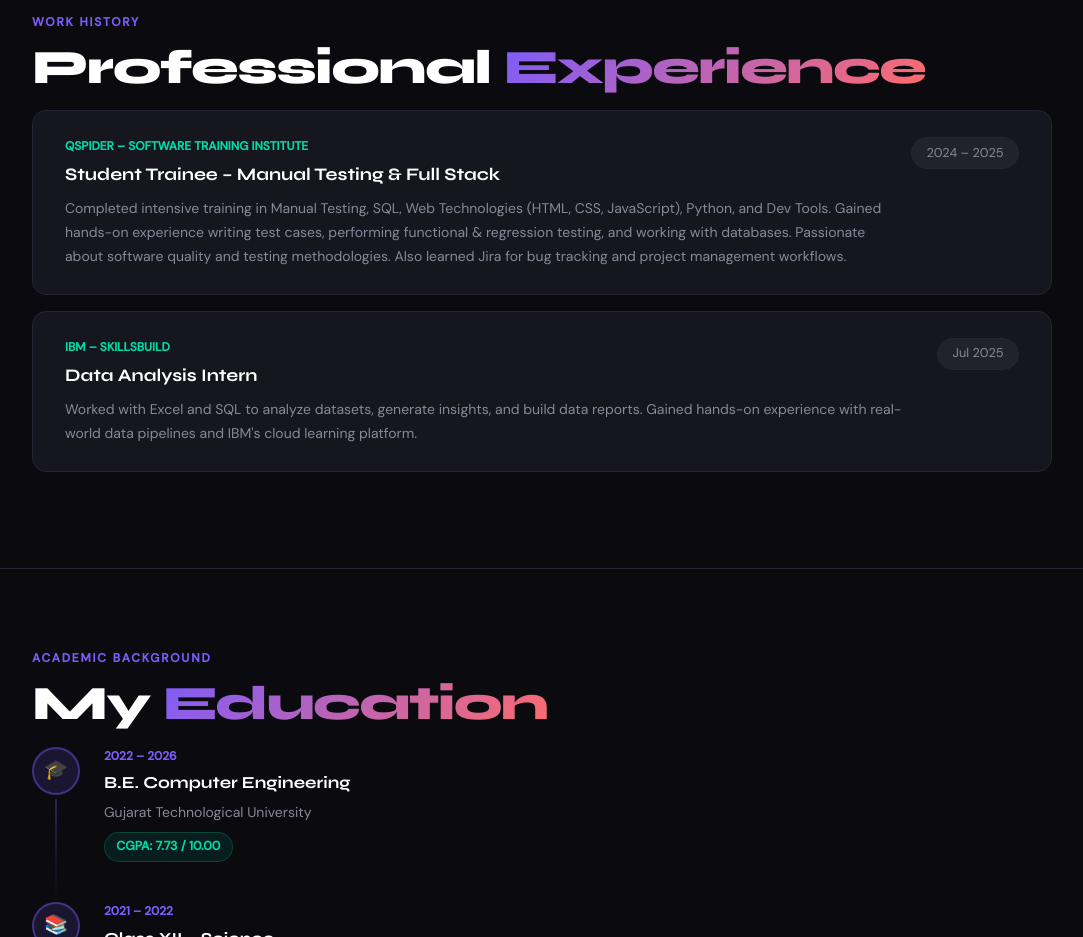
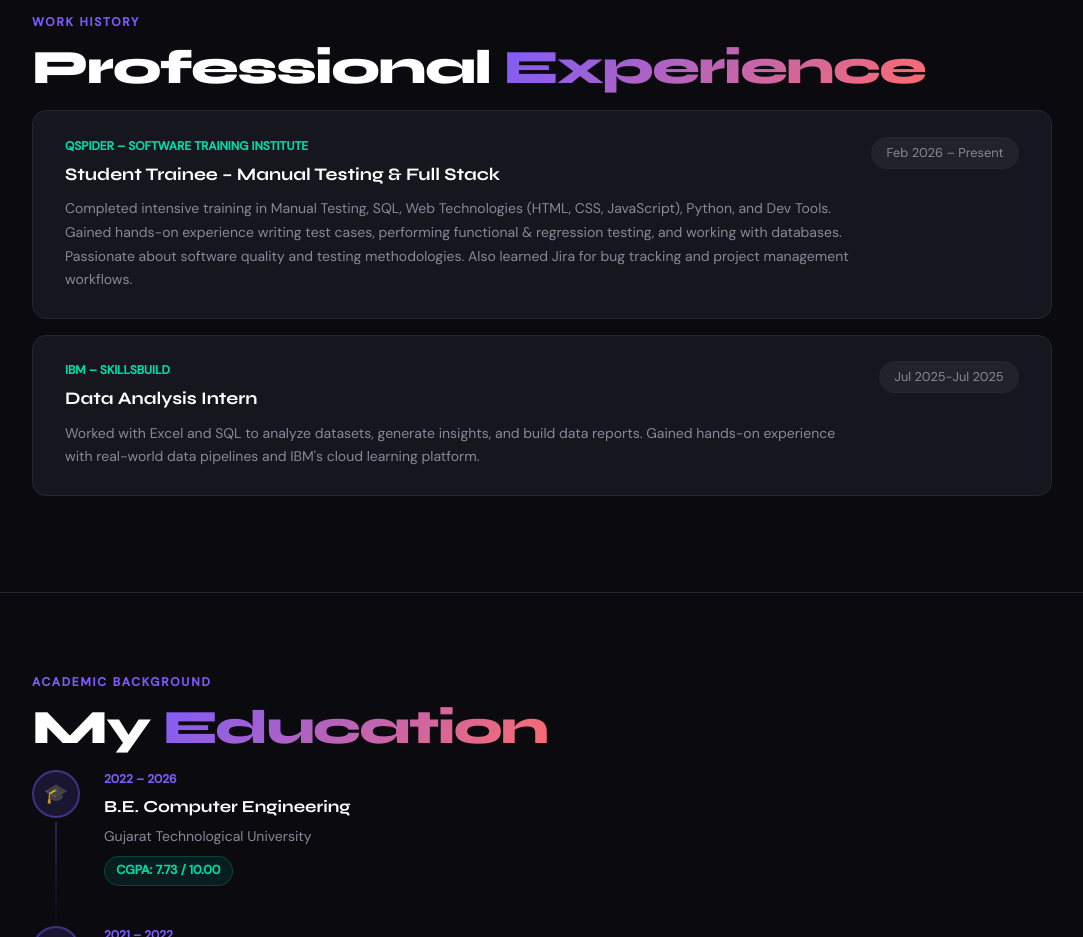
Before and after one commit to umangsutariya5839-spec/portfolio_umang, a website: page index.html in a window 1280 px wide. Shown: the part 3900-4837 px from the top of the page, without its empty margins (98-1181 px from the left). Drawn offline with Linux system fonts and the light colour scheme.

Commit message:
Revise project details and internship periods
Updated the project details for 'SwiftRide' and modified internship dates.

```diff
--- a/index.html
+++ b/index.html
@@ -523,7 +523,7 @@ footer span{background:var(--grad);-webkit-background-clip:text;-webkit-text-fil
       <div class="er">Student Trainee &ndash; Manual Testing &amp; Full Stack</div>
       <p class="ed">Completed intensive training in Manual Testing, SQL, Web Technologies (HTML, CSS, JavaScript), Python, and Dev Tools. Gained hands-on experience writing test cases, performing functional &amp; regression testing, and working with databases. Passionate about software quality and testing methodologies. Also learned Jira for bug tracking and project management workflows.</p>
     </div>
-    <div class="ep">2024 &ndash; 2025</div>
+    <div class="ep">Feb 2026 – Present</div>
   </div>
   <div class="ec reveal">
     <div>
@@ -531,7 +531,7 @@ footer span{background:var(--grad);-webkit-background-clip:text;-webkit-text-fil
       <div class="er">Data Analysis Intern</div>
       <p class="ed">Worked with Excel and SQL to analyze datasets, generate insights, and build data reports. Gained hands-on experience with real-world data pipelines and IBM's cloud learning platform.</p>
     </div>
-    <div class="ep">Jul 2025</div>
+    <div class="ep">Jul 2025-Jul 2025</div>
   </div>
 </section>
 <hr class="dv"/>
```
Lines whose indentation alone changed are shown as unchanged.
